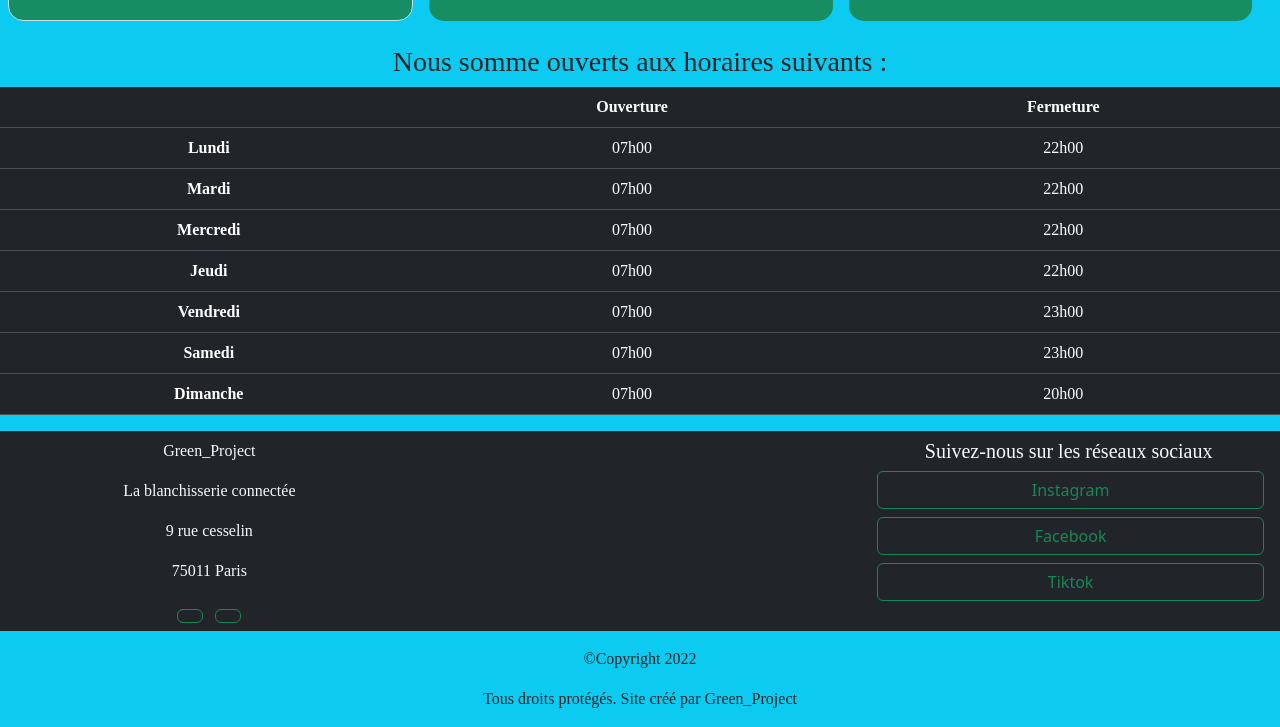
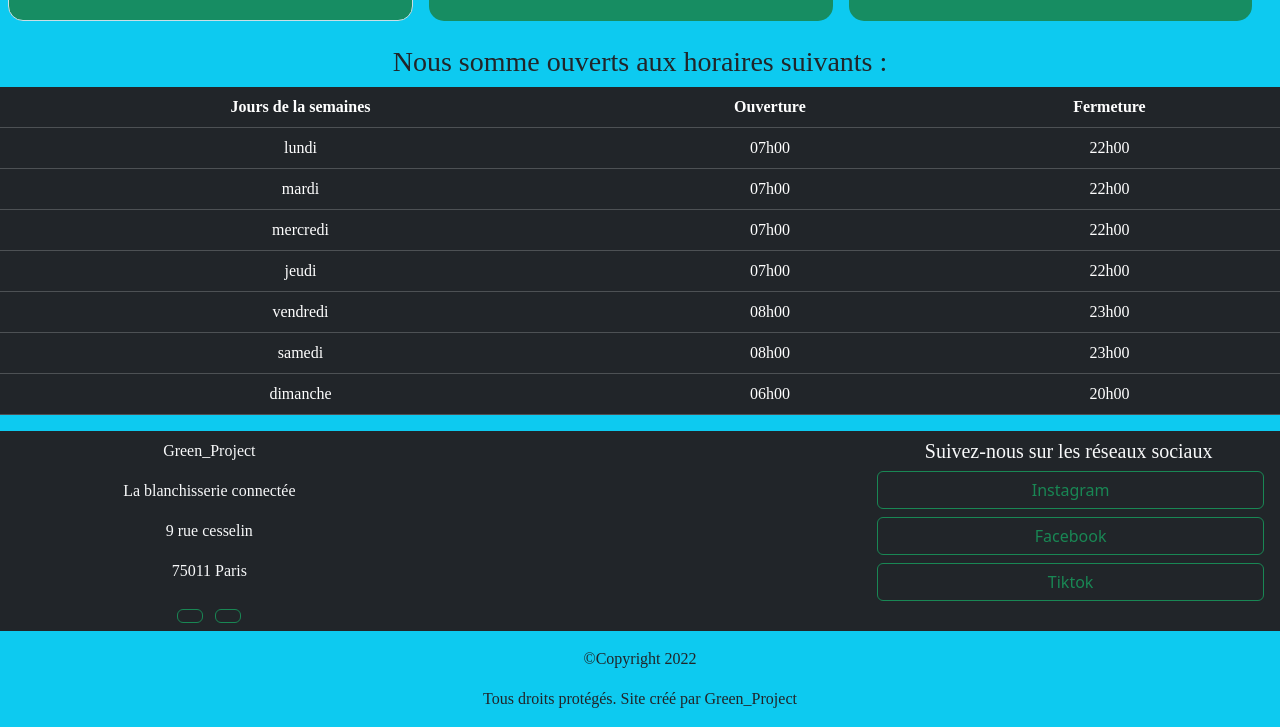
Before and after one commit to Youva97/Green_Project, a plain HTML site: page Desktop/GitHub/cloneDc/Green_Project/index.html in a window 1280 px wide. Shown: the part 1207-1934 px from the top of the page. Drawn offline with nearby package versions, Linux system fonts and the light colour scheme; files whose address does not match are found by name; a web font is replaced by a local one.

Commit message:
New main content, Table dynamique generate and footer Up Grade

```diff
--- a/Desktop/GitHub/cloneDc/Green_Project/index.html
+++ b/Desktop/GitHub/cloneDc/Green_Project/index.html
@@ -129,46 +129,46 @@
         <table class="table table-hover table-dark thirdFontFam">
           <thead>
             <tr>
-              <th></th>
+              <th>Jours de la semaines</th>
               <th>Ouverture</th>
               <th>Fermeture</th>
             </tr>
           </thead>
           <tbody>
             <tr>
-              <th>Lundi</th>
-              <td>07h00</td>
-              <td>22h00</td>
+              <td class="dayOfWeekElems"></td>
+              <td id="mondayOpening"></td>
+              <td id="mondayClosing"></td>
             </tr>
             <tr>
-              <th>Mardi</th>
-              <td>07h00</td>
-              <td>22h00</td>
+              <td class="dayOfWeekElems"></td>
+              <td id="tuesdayOpening"></td>
+              <td id="tuesdayClosing"></td>
             </tr>
             <tr>
-              <th>Mercredi</th>
-              <td>07h00</td>
-              <td>22h00</td>
+              <td class="dayOfWeekElems"></td>
+              <td id="wednesdayOpening"></td>
+              <td id="wednesdayClosing"></td>
             </tr>
             <tr>
-              <th>Jeudi</th>
-              <td>07h00</td>
-              <td>22h00</td>
+              <td class="dayOfWeekElems"></td>
+              <td id="thursdayOpening"></td>
+              <td id="thursdayClosing"></td>
             </tr>
             <tr>
-              <th>Vendredi</th>
-              <td>07h00</td>
-              <td>23h00</td>
+              <td class="dayOfWeekElems"></td>
+              <td id="fridayOpening"></td>
+              <td id="fridayClosing"></td>
             </tr>
             <tr>
-              <th>Samedi</th>
-              <td>07h00</td>
-              <td>23h00</td>
+              <td class="dayOfWeekElems"></td>
+              <td id="saturdayOpening"></td>
+              <td id="saturdayClosing"></td>
             </tr>
             <tr>
-              <th>Dimanche</th>
-              <td>07h00</td>
-              <td>20h00</td>
+              <td class="dayOfWeekElems"></td>
+              <td id="sundayOpening"></td>
+              <td id="sundayClosing"></td>
             </tr>
           </tbody>
         </table>
--- a/Desktop/GitHub/cloneDc/Green_Project/index.js
+++ b/Desktop/GitHub/cloneDc/Green_Project/index.js
@@ -0,0 +1,86 @@
+// Valeur du tableau Calendar
+const calendar = {
+  dayWeeks: [
+    "lundi",
+    "mardi",
+    "mercredi",
+    "jeudi",
+    "vendredi",
+    "samedi",
+    "dimanche",
+  ],
+  openingRooms: ["07h00", "06h00", "08h00"],
+  closingRooms: ["20h00", "22h00", "23h00"],
+};
+
+// Récupération des éléments HTML correspondant aux cellules du tableau
+const mondayOpening = document.getElementById("mondayOpening");
+const mondayClosing = document.getElementById("mondayClosing");
+const tuesdayOpening = document.getElementById("tuesdayOpening");
+const tuesdayClosing = document.getElementById("tuesdayClosing");
+const wednesdayOpening = document.getElementById("wednesdayOpening");
+const wednesdayClosing = document.getElementById("wednesdayClosing");
+const thursdayOpening = document.getElementById("thursdayOpening");
+const thursdayClosing = document.getElementById("thursdayClosing");
+const fridayOpening = document.getElementById("fridayOpening");
+const fridayClosing = document.getElementById("fridayClosing");
+const saturdayOpening = document.getElementById("saturdayOpening");
+const saturdayClosing = document.getElementById("saturdayClosing");
+const sundayOpening = document.getElementById("sundayOpening");
+const sundayClosing = document.getElementById("sundayClosing");
+
+// Récupération des éléments HTML corrspondant aux cellule du tableau
+const dayOfWeekElems = document.querySelectorAll(".dayOfWeekElems");
+
+// Affichage des jours de la semaines
+// Affichage des heures d'ouverture et de fermeture en fonction du jour de la semaine
+for (let i = 0; i < calendar.dayWeeks.length; i++) {
+  const dayOfWeek = calendar.dayWeeks[i];
+  const dayOfWeekElem = dayOfWeekElems[i];
+  dayOfWeekElem.innerHTML = dayOfWeek;
+
+  let openingRooms;
+  let closingRooms;
+
+  if (dayOfWeek === "dimanche") {
+    closingRooms = calendar.closingRooms[0];
+    openingRooms = calendar.openingRooms[1];
+  } else if (dayOfWeek === "vendredi" || dayOfWeek === "samedi") {
+    closingRooms = calendar.closingRooms[2];
+    openingRooms = calendar.openingRooms[2];
+  } else {
+    closingRooms = calendar.closingRooms[1];
+    openingRooms = calendar.openingRooms[0];
+  }
+
+  switch (dayOfWeek) {
+    case "lundi":
+      mondayOpening.innerHTML = openingRooms;
+      mondayClosing.innerHTML = closingRooms;
+      break;
+    case "mardi":
+      tuesdayOpening.innerHTML = openingRooms;
+      tuesdayClosing.innerHTML = closingRooms;
+      break;
+    case "mercredi":
+      wednesdayOpening.innerHTML = openingRooms;
+      wednesdayClosing.innerHTML = closingRooms;
+      break;
+    case "jeudi":
+      thursdayOpening.innerHTML = openingRooms;
+      thursdayClosing.innerHTML = closingRooms;
+      break;
+    case "vendredi":
+      fridayOpening.innerHTML = openingRooms;
+      fridayClosing.innerHTML = closingRooms;
+      break;
+    case "samedi":
+      saturdayOpening.innerHTML = openingRooms;
+      saturdayClosing.innerHTML = closingRooms;
+      break;
+    case "dimanche":
+      sundayOpening.innerHTML = openingRooms;
+      sundayClosing.innerHTML = closingRooms;
+      break;
+  }
+}
```
Also changed, not shown: 1 other file.
